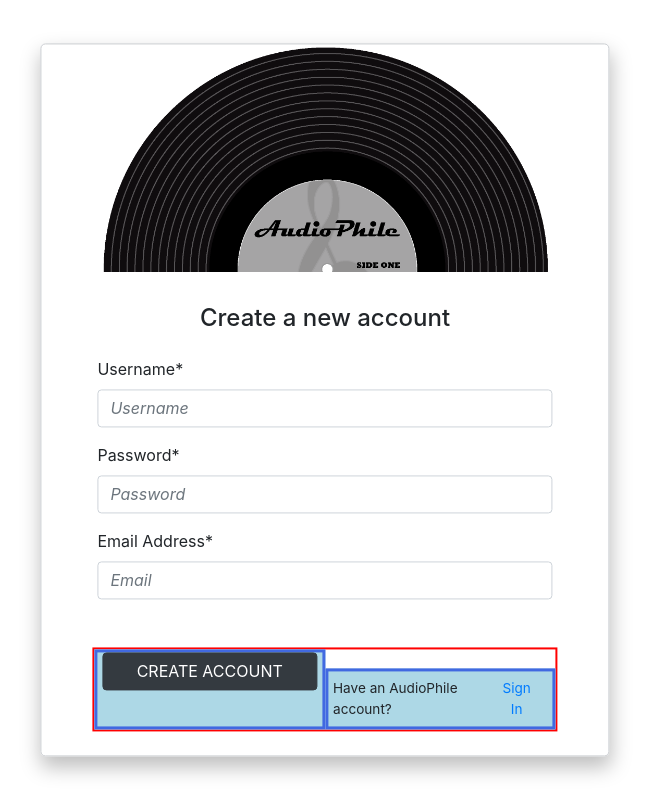
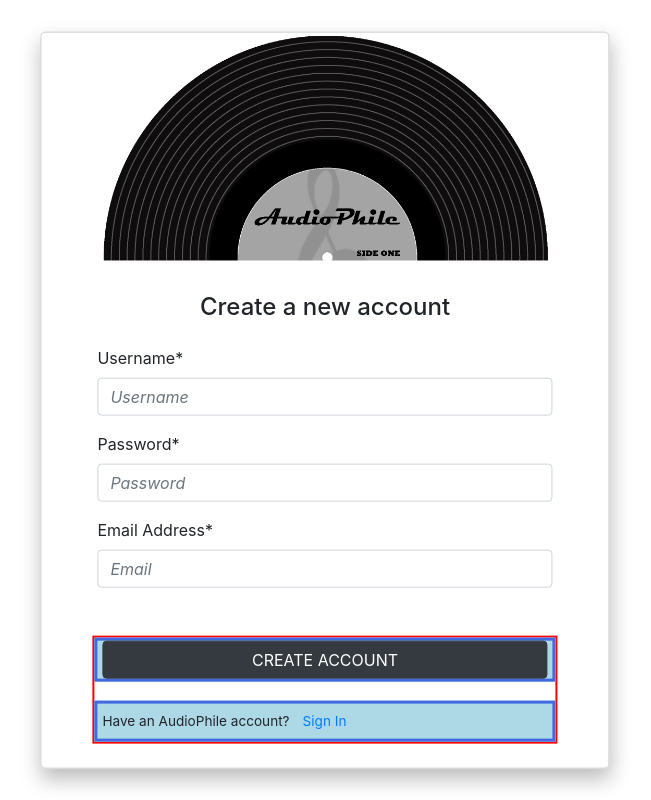
Before and after one commit to debersole81/audiophile, a React (Create React App) app: page / in a window 1280 px wide. Shown: the whole page, without its empty margins (315-966 px from the left). Built offline with nearby package versions, Linux system fonts and the light colour scheme.

Commit message:
Add breakpoint attributes and props to cols

```diff
--- a/src/components/SignUp.js
+++ b/src/components/SignUp.js
@@ -26,10 +26,10 @@ function SignUp() {
                 <Form.Control name='email' placeholder='Email' required></Form.Control>
             </Form.Group>
             <Form.Row className='row signin-form-row'>
-                <Col className='col'>
+                <Col className='col' xs={12} sm={12} md={12} lg={12} xl={12}>
                     <Button variant='dark' block>CREATE ACCOUNT</Button>
                 </Col>
-                <Col className='col signin-link-col'>
+                <Col className='col signin-link-col' xs={12} sm={12} md={12} lg={12} xl={12}>
                     <p>Have an AudioPhile account?</p>
                     <Button variant='link'>Sign In</Button>
                 </Col>
```
